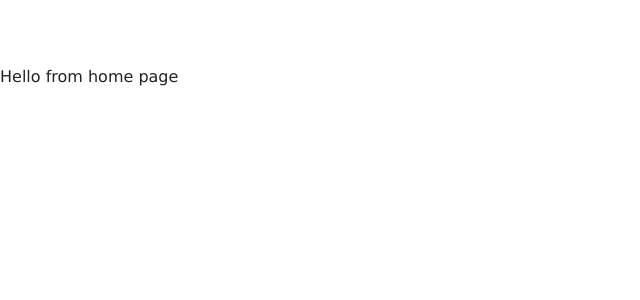
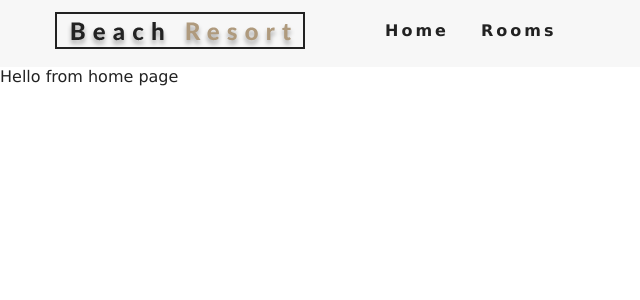
Before and after one commit to Stepan-Ne/Resort-react-app, a React (Create React App) app: page / in a window 1280 px wide. Shown: the top 300 px of the page, without its empty margins (0-640 px from the left). Built offline with nearby package versions, Linux system fonts and the light colour scheme; the HTML template or start-up script is replaced by a standard one.

Commit message:
added navbar menu

```diff
--- a/src/App.jsx
+++ b/src/App.jsx
@@ -4,15 +4,17 @@
 import Rooms from './pages/Rooms';
 import SingleRoom from './pages/SingleRoom';
 import Error from './pages/Error';
-import { Switch, Route, Link } from 'react-router-dom';
+import Navbar from './components/Navbar';
+import { Switch, Route } from 'react-router-dom';
 
 function App() {
   return (
     <>
+    <Navbar />
       <Switch>
         <Route exact path='/' component={Home} />
         <Route exact path='/rooms' component={Rooms} />
-        <Route exact path='/single-room' component={SingleRoom} />
+        <Route exact path='/rooms/:slug' component={SingleRoom} />
         <Route component={Error} />
       </Switch>
     </>
--- /dev/null
+++ b/src/components/Navbar.jsx
@@ -0,0 +1,39 @@
+import React, { Component } from 'react';
+import logo from '../images/logo.svg';
+import { Link } from 'react-router-dom';
+import { FaAlignRight } from 'react-icons/fa';
+
+export default class Navbar extends Component {
+  state = {
+    isOpen: false,
+  };
+  handleTogle = () => {
+    this.setState({ isOpen: !this.state.isOpen });
+  };
+
+  render() {
+    return (
+      <nav className='navbar'>
+        <div className='nav-center'>
+          <div className='nav-header'>
+            <Link to='/'>
+              <img src={logo} alt='Beach Resort' />
+            </Link>
+            <button type='button' className='nav-btn'
+            onClick={this.handleTogle}>
+              <FaAlignRight className='nav-icon' />
+            </button>
+          </div>
+          <ul className={this.state.isOpen ? "nav-links show-nav" : "nav-links"}>
+            <li>
+              <Link to='/'>Home</Link>
+            </li>
+            <li>
+              <Link to='/rooms'>Rooms</Link>
+              </li>
+          </ul>
+        </div>
+      </nav>
+    );
+  }
+}
```
